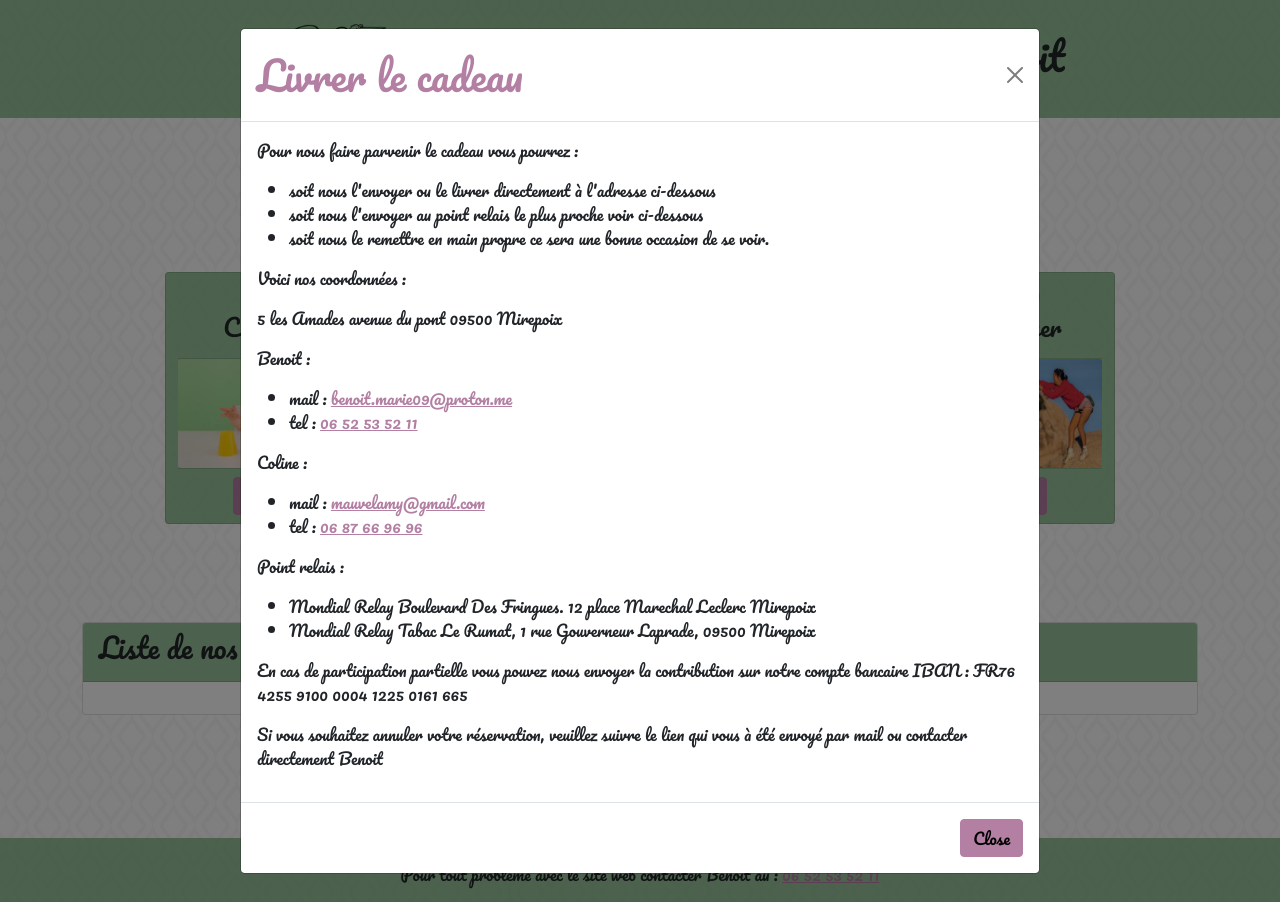
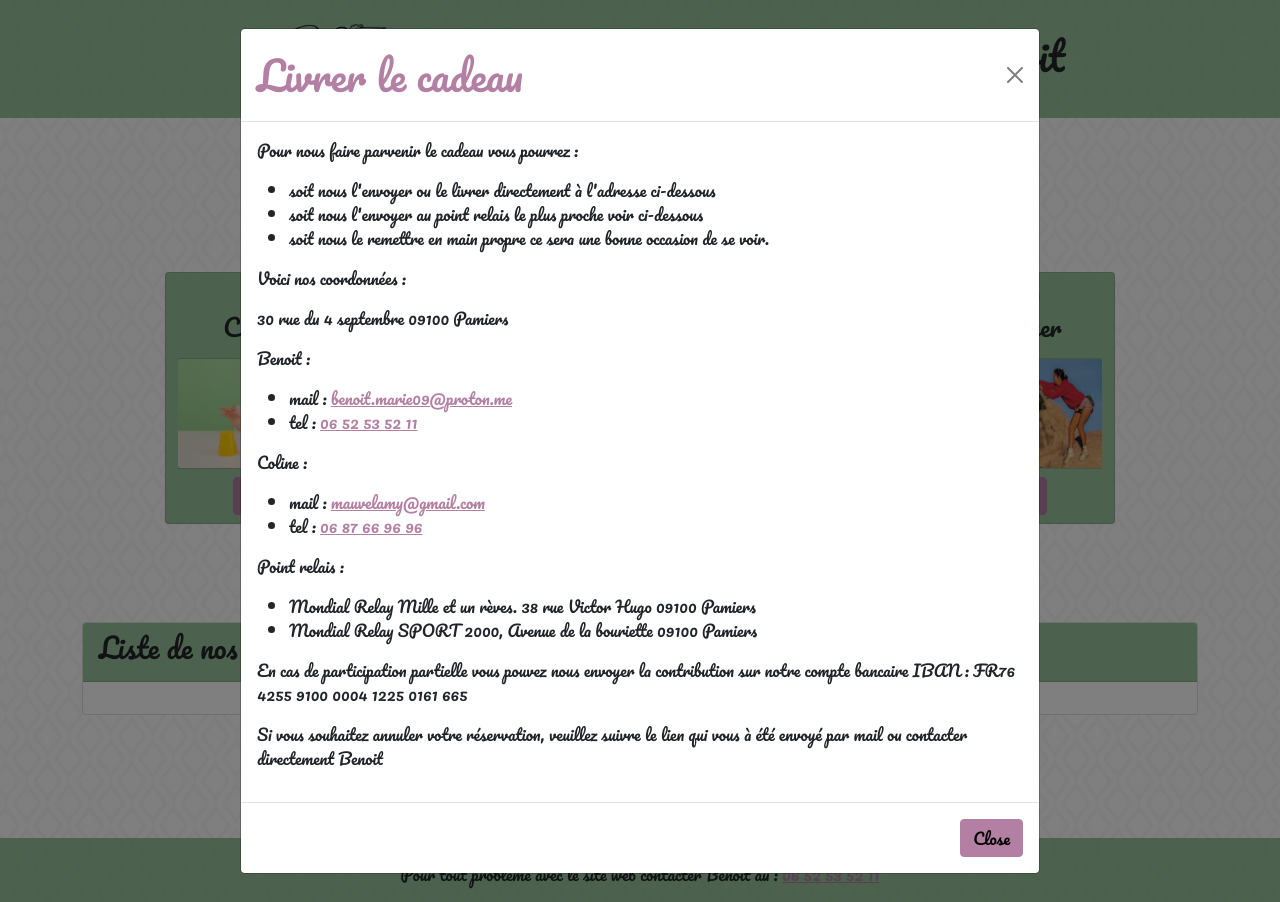
Before and after one commit to benoitMarie09/liste-naissance-bootstrap, a Django app: page / in a window 1280 px wide, after a click on "Info". Run offline with Django 4.2, Linux system fonts and the light colour scheme; data that the repository does not hold is empty; style sheets or scripts are compiled from the project's sources; some libraries are stand-ins or nearby versions.

Commit message:
change adress

```diff
--- a/src/ListeNaissance/templates/ListeNaissance/help_card.html
+++ b/src/ListeNaissance/templates/ListeNaissance/help_card.html
@@ -82,7 +82,7 @@
       </ul>
       <p>Voici nos coordonnées :</p>
       <address>
-      <p>5 les Amades avenue du pont 09500 Mirepoix</p>
+      <p>30 rue du 4 septembre 09100 Pamiers</p>
       </address>
       <p>
       Benoit :
@@ -107,8 +107,8 @@
       </ul>
       </p>
       <p>Point relais : <ul>
-        <li>Mondial Relay Boulevard Des Fringues. 12 place Marechal Leclerc Mirepoix</li>
-        <li>Mondial Relay Tabac Le Rumat,  1 rue Gouverneur Laprade, 09500 Mirepoix</li>
+        <li>Mondial Relay Mille et un rèves. 38 rue Victor Hugo 09100 Pamiers</li>
+        <li>Mondial Relay SPORT 2000, Avenue de la bouriette 09100 Pamiers</li>
       </ul></p>
       <p>
       En cas de participation partielle vous pouvez nous envoyer la contribution sur notre compte bancaire IBAN : FR76
```
